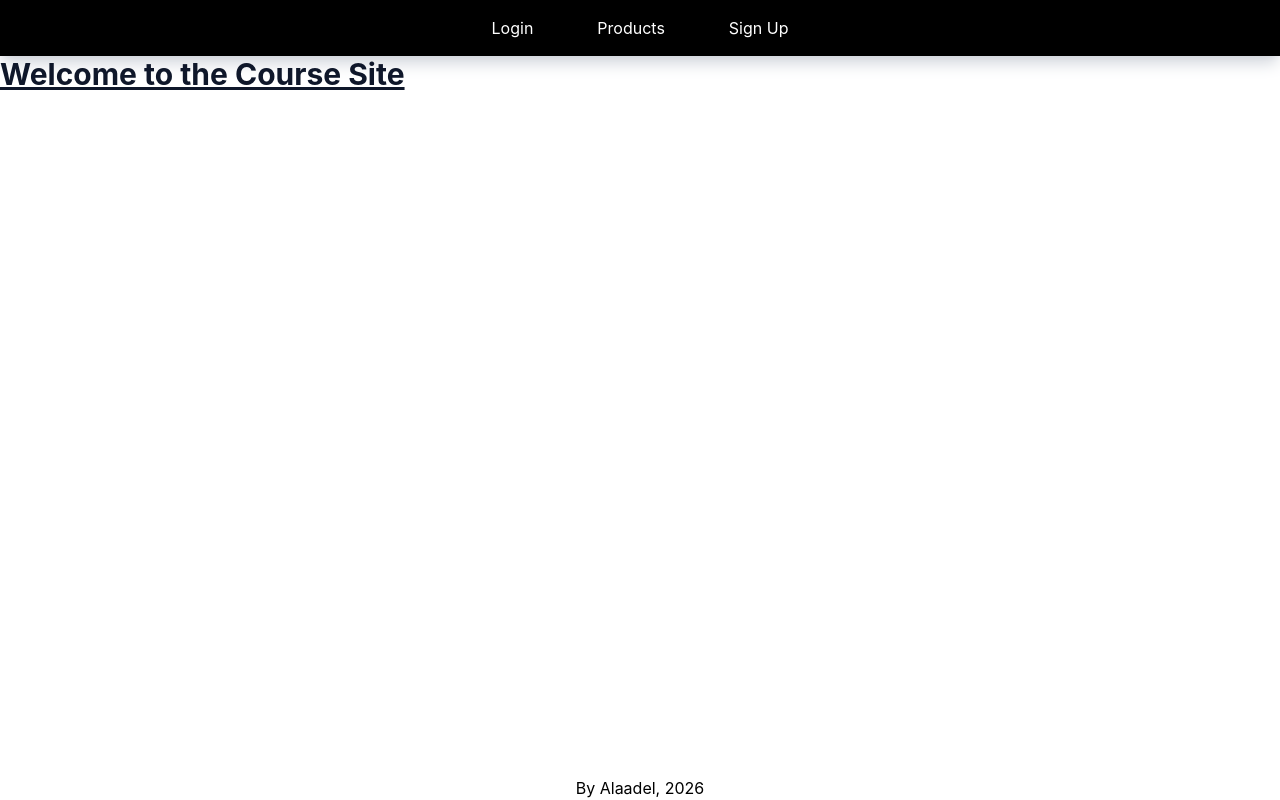
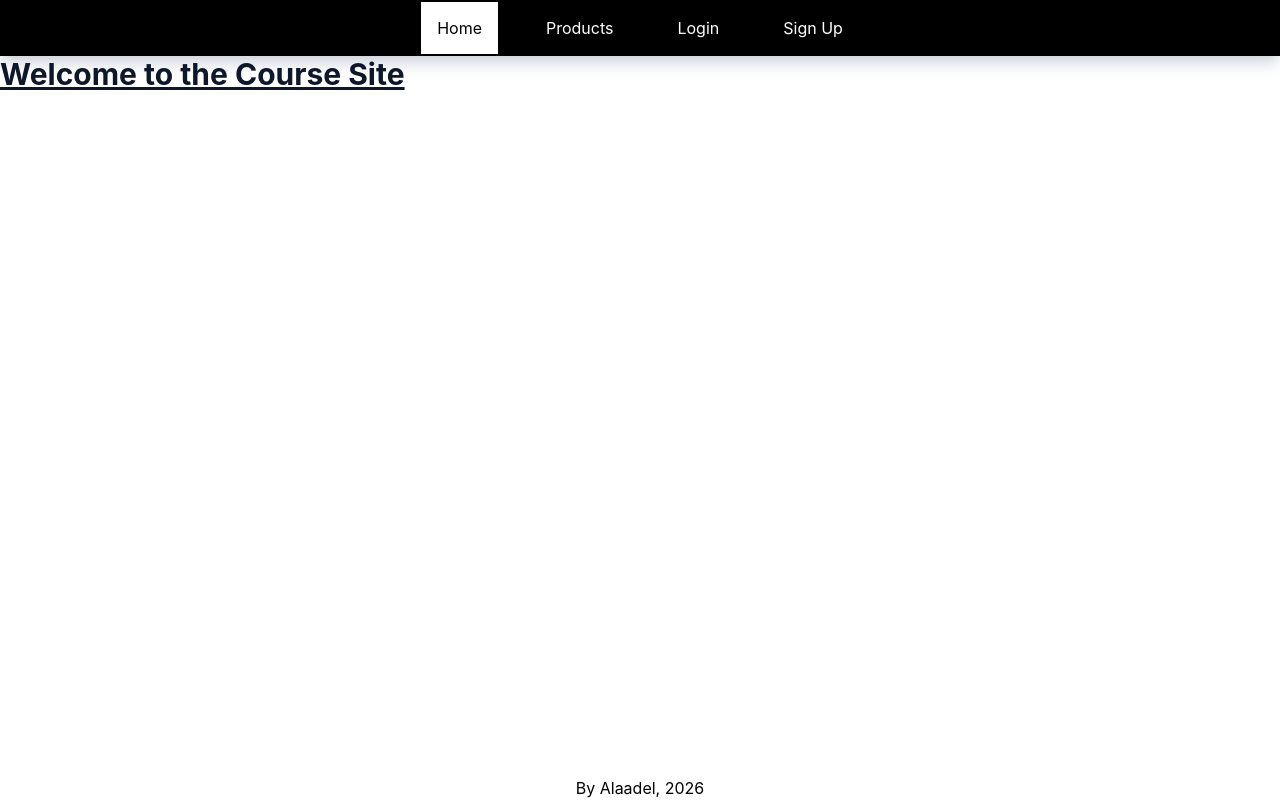
Before and after one commit to Alaadel/Course-Site, a Next.js app in the folder courses-app/: page / in a window 1280 px wide. Built offline with nearby package versions, Linux system fonts and the light colour scheme; no server answers.

Commit message:
nv bar, usePathname

```diff
--- a/courses-app/components/nav-header/NavHeader.tsx
+++ b/courses-app/components/nav-header/NavHeader.tsx
@@ -4,23 +4,26 @@ import { AuthContext } from "@/store/AuthContext";
 import styles from "./NavHeader.module.css";
 import { useContext } from "react";
 import NavigationHeaderButton from "./NavHeaderButton";
+import { useRouter } from "next/navigation";
 
 export default function NavHeader() {
     const context = useContext(AuthContext);
+    const router = useRouter();
 
     return (
         <header><nav>
             <ul className={styles.NavHeader}>
                 {/* show login only if not logged in */}
-                {!context?.isSignedIn && (<li><NavigationHeaderButton href="/login">Login</NavigationHeaderButton></li>)}
 
-                <li><NavigationHeaderButton href="/products">Products</NavigationHeaderButton></li>
+                <NavigationHeaderButton href="/">Home</NavigationHeaderButton>
+                <NavigationHeaderButton href="/products">Products</NavigationHeaderButton>
 
-                {context?.isSignedIn && (<li><NavigationHeaderButton href="/courses">Courses</NavigationHeaderButton></li>)}
-                {context?.isSignedIn && (<li><NavigationHeaderButton href="/orders">Orders</NavigationHeaderButton></li>)}
-                {context?.isSignedIn && (<li><NavigationHeaderButton href="/account">Account</NavigationHeaderButton></li>)}
+                {context?.isSignedIn && (<NavigationHeaderButton href="/courses">Courses</NavigationHeaderButton>)}
+                {context?.isSignedIn && (<NavigationHeaderButton href="/orders">Orders</NavigationHeaderButton>)}
+                {context?.isSignedIn && (<NavigationHeaderButton href="/account">Account</NavigationHeaderButton>)}
 
-                {!context?.isSignedIn && (<li><NavigationHeaderButton href="/signup">Sign Up</NavigationHeaderButton></li>)}
+                {!context?.isSignedIn && (<NavigationHeaderButton href="/login">Login</NavigationHeaderButton>)}
+                {!context?.isSignedIn && (<NavigationHeaderButton href="/signup">Sign Up</NavigationHeaderButton>)}
 
                 {/* <Link href="/admin">Go to Admin Page</Link> */}
             </ul>
--- a/courses-app/components/nav-header/NavHeaderButton.module.css
+++ b/courses-app/components/nav-header/NavHeaderButton.module.css
@@ -1,13 +1,17 @@
 @reference "tailwindcss";
 
 .NavHeaderButton {
-    @apply
-    h-max p-4
-    text-white
-    transition duration-800 ease-in-out;
+    @apply h-max p-4 transition duration-800 ease-in-out;
 
-    &:hover {
-        @apply
-        bg-white text-black;
+    &.active {
+        @apply bg-white text-black;
+    }
+
+    &:not(.active) {
+        @apply bg-transparent text-white;
+
+        &:hover {
+            @apply bg-white text-black;
+        }
     }
 }
--- a/courses-app/components/nav-header/NavHeaderButton.tsx
+++ b/courses-app/components/nav-header/NavHeaderButton.tsx
@@ -1,10 +1,24 @@
+'use client';
+
 import Link from "next/link";
 import styles from "./NavHeaderButton.module.css";
+import { usePathname } from "next/navigation";
 
 export default function NavigationHeaderButton({ href, children }: { href: string; children: React.ReactNode }) {
+    const pathname = usePathname();
+    const isSame = pathname === href;
+
     return (
-            <Link className={styles.NavHeaderButton} href={href}>
-                {children}
-            </Link>
+        isSame ? (
+            <li>
+                <span className={styles.NavHeaderButton + " " + styles.active}>{children}</span>
+            </li>
+        ) : (
+            <li>
+                <Link className={styles.NavHeaderButton} href={href}>
+                    {children}
+                </Link>
+            </li>
+        )
     );
 }
--- a/courses-app/package.json
+++ b/courses-app/package.json
@@ -13,7 +13,9 @@
     "next": "16.2.9",
     "postcss": "^8.5.15",
     "react": "19.2.4",
-    "react-dom": "19.2.4"
+    "react-dom": "19.2.4",
+    "slugify": "^1.6.9",
+    "xss": "^1.0.15"
   },
   "devDependencies": {
     "@tailwindcss/postcss": "^4.3.1",
--- a/courses-app/store/AuthContext.tsx
+++ b/courses-app/store/AuthContext.tsx
@@ -2,6 +2,7 @@
 
 import { createContext, useContext, useState, useEffect } from "react";
 import { supabase } from "@/lib/supabase-client";
+import { createAccount } from "@/lib/tables/account";
 
 // context type definition
 interface AuthContextType {
@@ -113,6 +114,9 @@ export function AuthContextProvider({ children }: { children: React.ReactNode })
                 setError(null);
                 setSuccess("Successfully registered!");
                 console.log("Successfully registered");
+
+                const userId = await supabase.auth.getUser().then(res => res.data.user?.id);
+                createAccount(userId || '', '', '');
             }
         } catch (error) {
             setError(error instanceof Error ? error.message : String(error));
```
Also changed, not shown: 1 other file (tests, documents, lock files or other folders).
